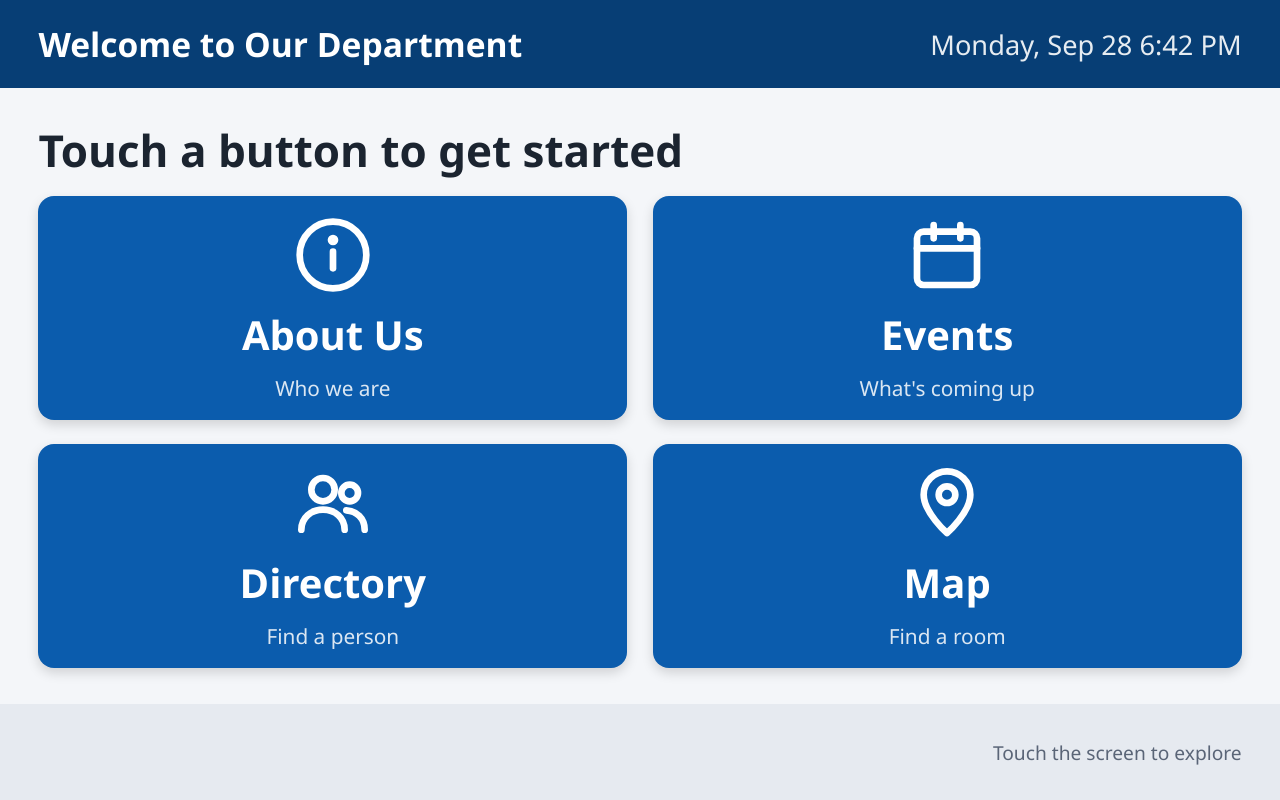
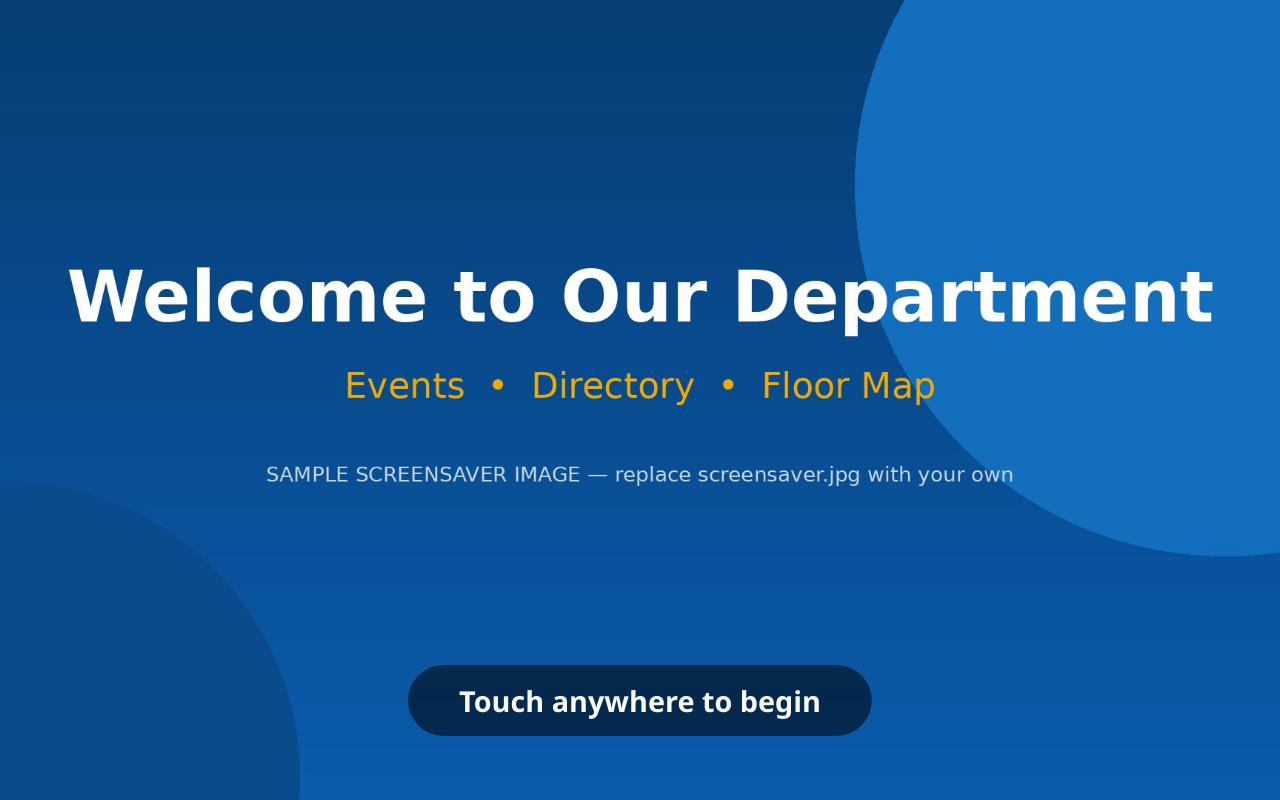
Before and after one commit to GRobertsSCP/AppSpace-TouchScreen-Beta, a plain HTML site: page index.html in a window 1280 px wide. Drawn offline with Linux system fonts and the light colour scheme.

Commit message:
Add files via upload

```diff
--- a/index.html
+++ b/index.html
@@ -135,9 +135,41 @@
   .room { position: absolute; background: #fff; border: .3vh solid #9fb1c7; border-radius: 1vh;
           display: flex; align-items: center; justify-content: center; font-size: 2.6vh; }
   .room.here { background: var(--accent); color: #fff; border-color: var(--accent); font-weight: 700; }
+
+  /* ---------- SCREENSAVER (attract screen) ---------- */
+  #screensaver {
+    position: fixed; inset: 0; z-index: 100;       /* sits on top of everything */
+    background: linear-gradient(135deg, var(--brand-dark), var(--brand));
+    color: #fff; display: none;
+    align-items: center; justify-content: center; flex-direction: column;
+  }
+  #screensaver.on { display: flex; animation: fadeIn .4s ease-out; }
+  #screensaver img {                               /* your static image, full screen */
+    position: absolute; inset: 0; width: 100%; height: 100%;
+    object-fit: cover;                             /* fills the screen; use "contain" to show the whole image */
+  }
+  .ss-fallback { font-size: 7vh; font-weight: 700; text-align: center; }   /* shown only if the image is missing */
+  .ss-prompt {
+    position: absolute; bottom: 8vh; left: 50%; transform: translateX(-50%);
+    background: rgba(0,0,0,.55); color: #fff; padding: 2vh 4vw; border-radius: 6vh;
+    font-size: 3.6vh; font-weight: 600; white-space: nowrap;
+    animation: pulse 2.4s ease-in-out infinite;
+  }
+  @keyframes pulse { 0%,100% { opacity: 1; } 50% { opacity: .55; } }
 </style>
 </head>
 <body>
+<!-- ===================== SCREENSAVER =====================
+     Full-screen static image shown at start-up and after IDLE_SECONDS.
+     Put your image next to index.html and name it screensaver.jpg
+     (1920x1080 for landscape, 1080x1920 for portrait).
+     A tap anywhere closes it and shows Home. -->
+<div id="screensaver" class="on">
+  <div class="ss-fallback">Welcome to Our Department</div>
+  <img src="screensaver.jpg" alt="" onerror="this.remove()">
+  <div class="ss-prompt" id="ssPrompt">Touch anywhere to begin</div>
+</div>
+
 <div class="app">
 
   <header>
@@ -231,8 +263,10 @@
 
 <script>
   /* ================= SETTINGS ================= */
-  var IDLE_SECONDS = 60;      // return to Home after this many seconds with no touch
+  var IDLE_SECONDS = 60;      // return to Home (and the screensaver) after this many seconds with no touch
   var HOME_SCREEN  = "home";  // id of the start screen
+  var USE_SCREENSAVER = true; // false = no screensaver, idle just returns to Home
+  var SHOW_PROMPT     = true; // false = hide the "Touch anywhere to begin" label (e.g. if it's in your image)
 
   /* ================= NAVIGATION ================= */
   var navStack = [];          // screens visited, so Back works
@@ -278,11 +312,24 @@
     }, { passive: true });
   });
 
+  /* ================= SCREENSAVER ================= */
+  var screensaver = document.getElementById("screensaver");
+  if (!USE_SCREENSAVER) screensaver.classList.remove("on");
+  if (!SHOW_PROMPT) document.getElementById("ssPrompt").remove();
+  // A tap on the screensaver only closes it; it never "falls through" to a tile underneath.
+  screensaver.addEventListener("click", function (e) {
+    e.stopPropagation();
+    screensaver.classList.remove("on");
+  });
+
   /* ================= IDLE TIMEOUT ================= */
   var idleTimer;
   function resetIdle() {
     clearTimeout(idleTimer);
-    idleTimer = setTimeout(function () { show(HOME_SCREEN); navStack = []; }, IDLE_SECONDS * 1000);
+    idleTimer = setTimeout(function () {
+      show(HOME_SCREEN); navStack = [];
+      if (USE_SCREENSAVER) screensaver.classList.add("on");
+    }, IDLE_SECONDS * 1000);
   }
   ["pointerdown", "touchstart", "mousedown", "keydown"].forEach(function (evt) {
     document.addEventListener(evt, resetIdle, { passive: true });
```
Also changed, not shown: screensaver.jpg (added).
